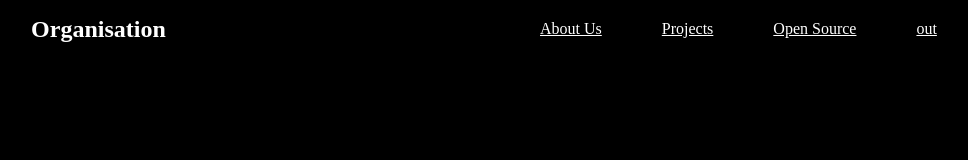
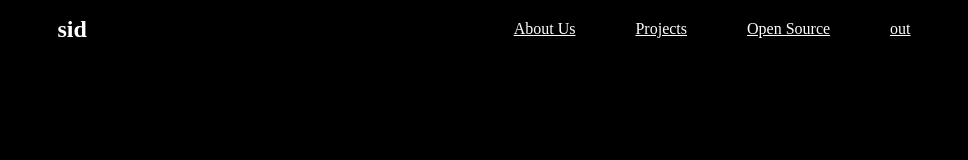
Before and after one commit to Siddhartha127/org_site, a plain HTML site: page index.html in a window 1280 px wide. Shown: the whole page, without its empty margins (141-1109 px from the left). Drawn offline with Linux system fonts and the light colour scheme.

Commit message:
Update index.html

```diff
--- a/index.html
+++ b/index.html
@@ -9,7 +9,7 @@
 <body>
     <header >
         <nav>
-            <h1>Organisation</h1>
+            <h1>sid</h1>
             <ul>
                 <li>
                     <a href="" >About Us</a>
```
